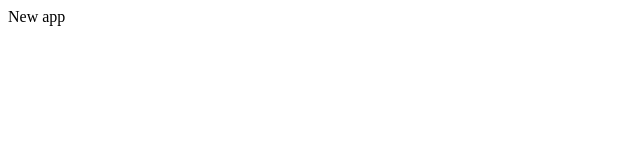
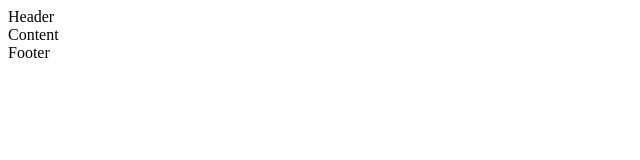
Before and after one commit to rowdyhub/aboutfood_react, a React (Create React App) app: page / in a window 1280 px wide. Shown: the top 160 px of the page, without its empty margins (0-640 px from the left). Built offline with nearby package versions, Linux system fonts and the light colour scheme.

Commit message:
Create components

```diff
--- a/src/App.js
+++ b/src/App.js
@@ -1,7 +1,15 @@
+import Header from "./components/header/Header";
+import Footer from "./components/footer/Footer";
+import Content from "./components/content/Content";
+
+import styles from "./App.module.css";
+
 function App() {
     return (
-        <div>
-            New app
+        <div className={styles.App}>
+            <Header/>
+            <Content/>
+            <Footer/>
         </div>
     );
 }
--- /dev/null
+++ b/src/App.module.css
@@ -0,0 +1,4 @@
+.App {
+    margin: 0;
+    padding: 0;
+}
--- /dev/null
+++ b/src/components/content/Content.jsx
@@ -0,0 +1,11 @@
+import styles from "./Content.module.css"
+
+let Content = () => {
+    return (
+        <div>
+            Content
+        </div>
+    );
+}
+
+export default Content;
--- /dev/null
+++ b/src/components/footer/Footer.jsx
@@ -0,0 +1,11 @@
+import styles from "./Footer.module.css"
+
+let Footer = () => {
+    return (
+        <div>
+            Footer
+        </div>
+    )
+}
+
+export default Footer;
--- /dev/null
+++ b/src/components/header/Header.jsx
@@ -0,0 +1,11 @@
+import styles from "./Header.module.css"
+
+let Header = () => {
+    return (
+        <div>
+            Header
+        </div>
+    );
+}
+
+export default Header;
```
Also changed, not shown: src/components/content/Content.module.css (added), src/components/footer/Footer.module.css (added), src/components/header/Header.module.css (added).
